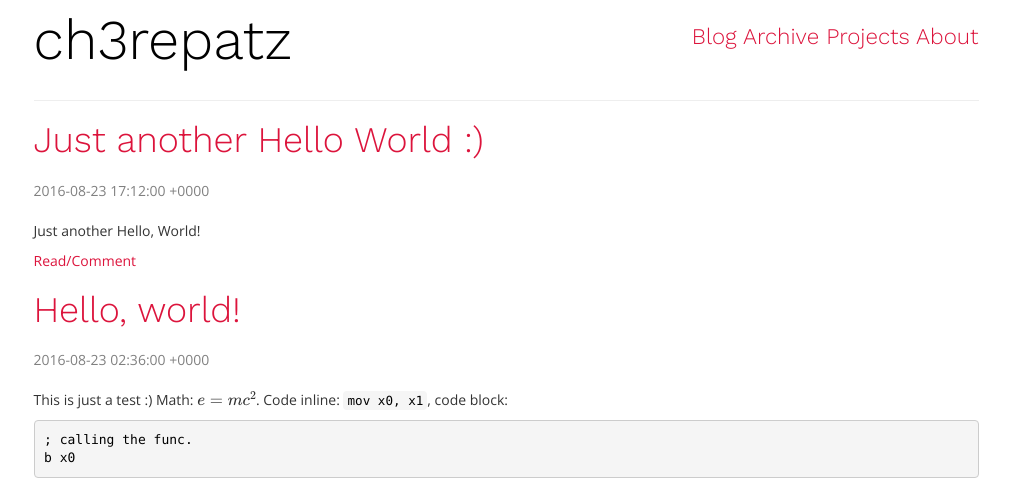
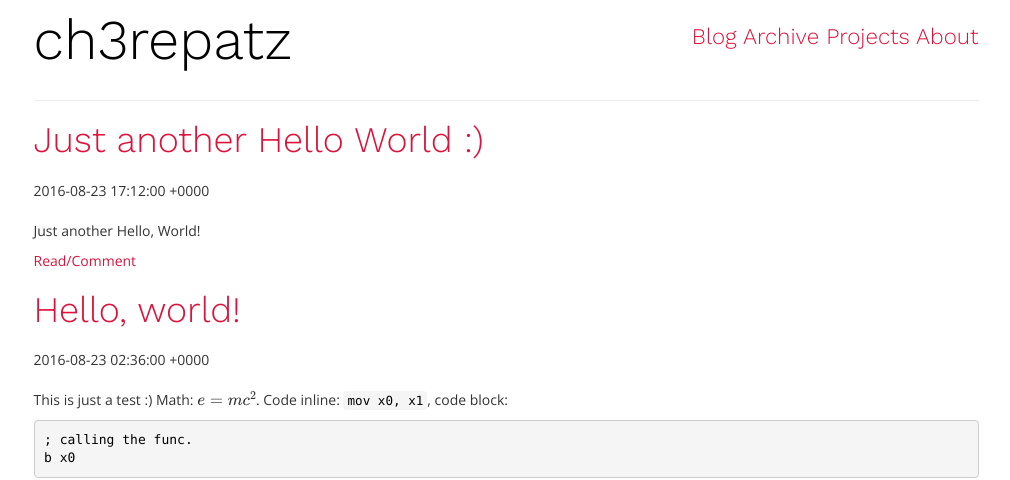
Before and after one commit to ch3repatz/ch3repatz.github.io, a Jekyll site: the page built from index.html, in a window 1280 px wide. Shown: the top 480 px of the page, without its empty margins (134-1144 px from the left). Built offline with Jekyll 4.4.1, drawn with Linux system fonts in a browser that asks for light colours; formulas are drawn with MathJax 3; the list of posts is cut into pages by our own code.

Commit message:
Update default.html

```diff
--- a/_layouts/default.html
+++ b/_layouts/default.html
@@ -76,7 +76,6 @@
 
     	.post_date {
     		padding-bottom: 20px;
-    		color: gray;
     	}
 
 	@media screen and (max-width: 991px) {
@@ -101,9 +100,6 @@
 		background-color: #f5f5f5;
 		word-wrap: normal;
 		white-space: pre;
-	}
-	.pagination {
-		text-align: center;
 	}
     </style>
 
```
